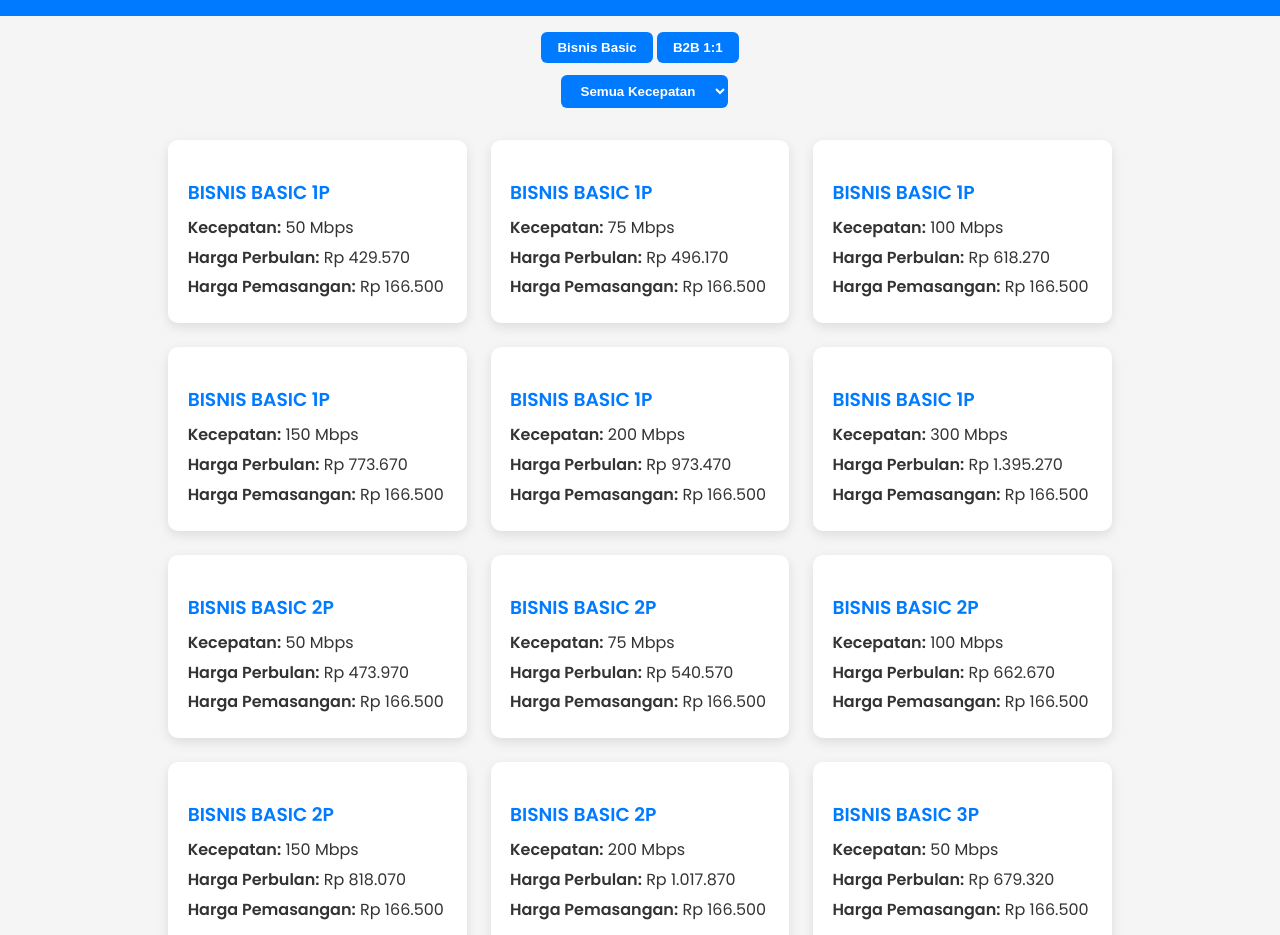
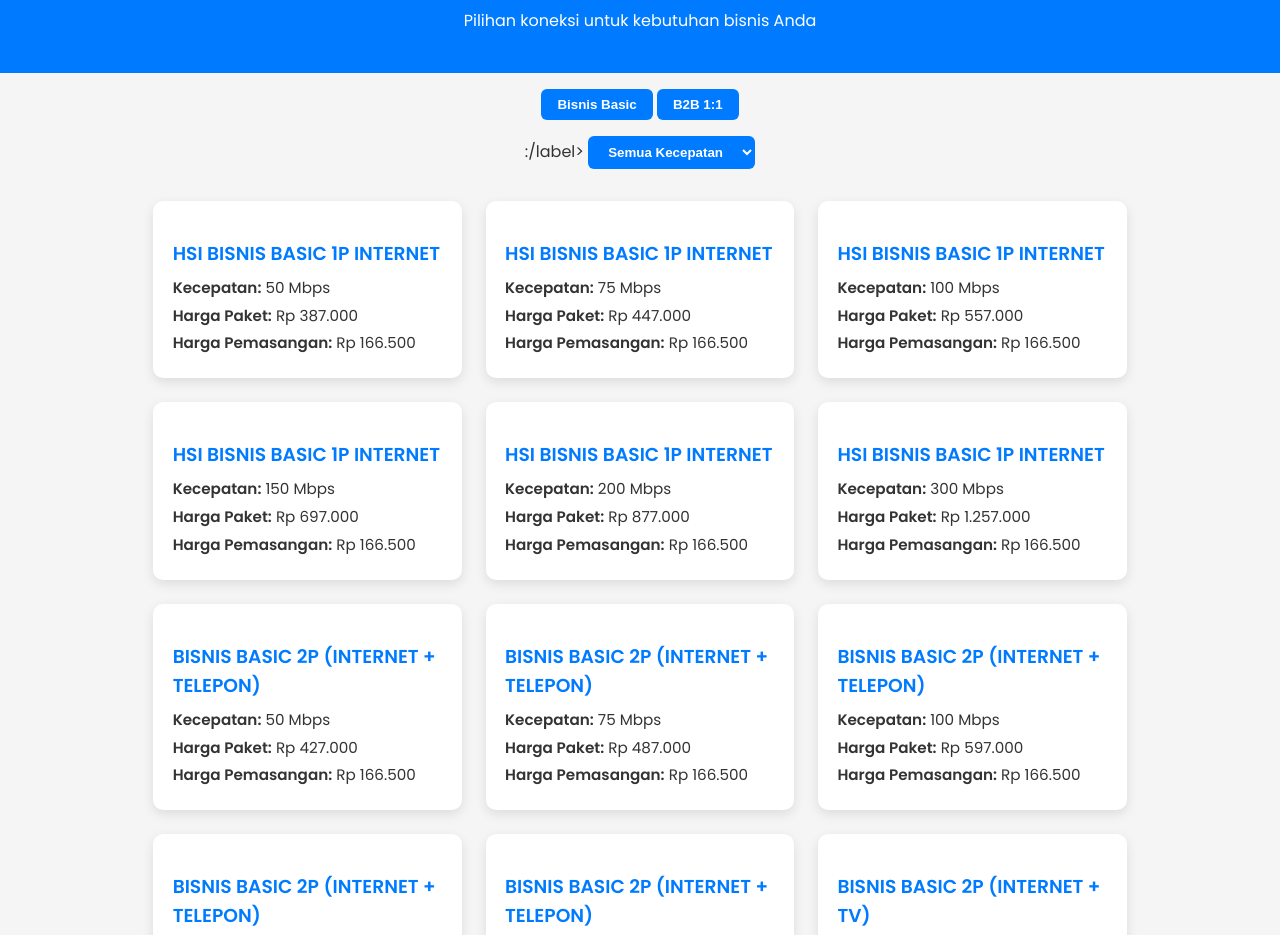
Before and after one commit to rahmathaikal05/indibiz-MN02233, a plain HTML site: page index.html in a window 1280 px wide. Shown: the part 107-1042 px from the top of the page. Drawn offline with Linux system fonts and the light colour scheme.

Commit message:
Add files via upload

```diff
--- a/index.html
+++ b/index.html
@@ -1,15 +1,16 @@
 <!DOCTYPE html>
 <html lang="id">
 <head>
-  <meta charset="UTF-8" />
-  <meta name="viewport" content="width=device-width, initial-scale=1" />
-  <title>Paket INDIBIZ</title>
-  <link rel="stylesheet" href="style.css" />
-  <link href="https://fonts.googleapis.com/css2?family=Poppins:wght@400;600&display=swap" rel="stylesheet" />
+  <meta charset="UTF-8">
+  <meta name="viewport" content="width=device-width, initial-scale=1.0">
+  <title>Promosi INDIBIZ</title>
+  <link rel="stylesheet" href="style.css">
+  <link href="https://fonts.googleapis.com/css2?family=Poppins:wght@400;600&display=swap" rel="stylesheet">
 </head>
 <body>
   <header>
-    <h1>Promo Paket INDIBIZ</h1>
+    <h1>Paket Internet INDIBIZ</h1>
+    <p>Pilihan koneksi untuk kebutuhan bisnis Anda</p>
   </header>
 
   <section class="filter-bar">
@@ -18,7 +19,7 @@
       <button onclick="filterCategory('b2b')">B2B 1:1</button>
     </div>
     <div class="filter-dropdown">
-    <label for="speedFilter"></label>
+      <label for="speedFilter">:/label>
       <select id="speedFilter">
         <option value="all">Semua Kecepatan</option>
         <option value="50">50 Mbps</option>
@@ -31,7 +32,6 @@
     </div>
   </section>
 
-
   <section id="productContainer" class="card-container"></section>
 
   <section class="syarat">
@@ -41,7 +41,9 @@
       <li>Biaya di atas sudah termasuk biaya admin jasa layanan Rp5.000.</li>
       <li>Wajib berlangganan minimal 12 bulan.</li>
     </ul>
-    <p><strong>Info lengkap hubungi:</strong> <a href="https://wa.me/6285260585881" target="_blank">Bahagia (0852-6058-5881)</a></p>
+    <p><strong>Info lengkap hubungi:</strong>
+      <a href="https://wa.me/6281376731523" target="_blank"><br>Bahagia (0813-7673-1523)</a>
+    </p>
   </section>
 
   <footer>
--- a/script.js
+++ b/script.js
@@ -1,47 +1,61 @@
 const data = [
-  // BISNIS BASIC 1P
-  { category: 'basic', nama: 'BISNIS BASIC 1P', kecepatan: 50, perbulan: 429570, pemasangan: 166500 },
-  { category: 'basic', nama: 'BISNIS BASIC 1P', kecepatan: 75, perbulan: 496170, pemasangan: 166500 },
-  { category: 'basic', nama: 'BISNIS BASIC 1P', kecepatan: 100, perbulan: 618270, pemasangan: 166500 },
-  { category: 'basic', nama: 'BISNIS BASIC 1P', kecepatan: 150, perbulan: 773670, pemasangan: 166500 },
-  { category: 'basic', nama: 'BISNIS BASIC 1P', kecepatan: 200, perbulan: 973470, pemasangan: 166500 },
-  { category: 'basic', nama: 'BISNIS BASIC 1P', kecepatan: 300, perbulan: 1395270, pemasangan: 166500 },
-
-  // BISNIS BASIC 2P
-  { category: 'basic', nama: 'BISNIS BASIC 2P', kecepatan: 50, perbulan: 473970, pemasangan: 166500 },
-  { category: 'basic', nama: 'BISNIS BASIC 2P', kecepatan: 75, perbulan: 540570, pemasangan: 166500 },
-  { category: 'basic', nama: 'BISNIS BASIC 2P', kecepatan: 100, perbulan: 662670, pemasangan: 166500 },
-  { category: 'basic', nama: 'BISNIS BASIC 2P', kecepatan: 150, perbulan: 818070, pemasangan: 166500 },
-  { category: 'basic', nama: 'BISNIS BASIC 2P', kecepatan: 200, perbulan: 1017870, pemasangan: 166500 },
-
-  // BISNIS BASIC 3P
-  { category: 'basic', nama: 'BISNIS BASIC 3P', kecepatan: 50, perbulan: 679320, pemasangan: 166500 },
-  { category: 'basic', nama: 'BISNIS BASIC 3P', kecepatan: 75, perbulan: 745920, pemasangan: 166500 },
-  { category: 'basic', nama: 'BISNIS BASIC 3P', kecepatan: 100, perbulan: 868020, pemasangan: 166500 },
-  { category: 'basic', nama: 'BISNIS BASIC 3P', kecepatan: 150, perbulan: 1023420, pemasangan: 166500 },
-  { category: 'basic', nama: 'BISNIS BASIC 3P', kecepatan: 200, perbulan: 1223220, pemasangan: 166500 },
-  { category: 'basic', nama: 'BISNIS BASIC 3P', kecepatan: 300, perbulan: 1645020, pemasangan: 166500 },
+  // HSI BISNIS BASIC 1P INTERNET
+  { category: 'basic', nama: 'HSI BISNIS BASIC 1P INTERNET', kecepatan: 50, harga: 387000, pasang: 166500 },
+  { category: 'basic', nama: 'HSI BISNIS BASIC 1P INTERNET', kecepatan: 75, harga: 447000, pasang: 166500 },
+  { category: 'basic', nama: 'HSI BISNIS BASIC 1P INTERNET', kecepatan: 100, harga: 557000, pasang: 166500 },
+  { category: 'basic', nama: 'HSI BISNIS BASIC 1P INTERNET', kecepatan: 150, harga: 697000, pasang: 166500 },
+  { category: 'basic', nama: 'HSI BISNIS BASIC 1P INTERNET', kecepatan: 200, harga: 877000, pasang: 166500 },
+  { category: 'basic', nama: 'HSI BISNIS BASIC 1P INTERNET', kecepatan: 300, harga: 1257000, pasang: 166500 },
 
   // B2B
-  { category: 'b2b', nama: 'HSI B2B', kecepatan: 50, perbulan: 487290, pemasangan: 166500 },
-  { category: 'b2b', nama: 'HSI B2B', kecepatan: 75, perbulan: 576090, pemasangan: 166500 },
-  { category: 'b2b', nama: 'HSI B2B', kecepatan: 100, perbulan: 742590, pemasangan: 166500 },
-  { category: 'b2b', nama: 'HSI B2B', kecepatan: 150, perbulan: 909090, pemasangan: 166500 },
-  { category: 'b2b', nama: 'HSI B2B', kecepatan: 200, perbulan: 1164390, pemasangan: 166500 },
-  { category: 'b2b', nama: 'HSI B2B', kecepatan: 300, perbulan: 1663890, pemasangan: 166500 },
+  { category: 'b2b', nama: 'HSI B2B (1:1)', kecepatan: 50, harga: 439000, pasang: 166500 },
+  { category: 'b2b', nama: 'HSI B2B (1:1)', kecepatan: 75, harga: 519000, pasang: 166500 },
+  { category: 'b2b', nama: 'HSI B2B (1:1)', kecepatan: 100, harga: 669000, pasang: 166500 },
+  { category: 'b2b', nama: 'HSI B2B (1:1)', kecepatan: 150, harga: 819000, pasang: 166500 },
+  { category: 'b2b', nama: 'HSI B2B (1:1)', kecepatan: 200, harga: 1049000, pasang: 166500 },
+  { category: 'b2b', nama: 'HSI B2B (1:1)', kecepatan: 300, harga: 1499000, pasang: 166500 },
+
+  // BISNIS BASIC 2P (INTERNET + TELEPON)
+  { category: 'basic', nama: 'BISNIS BASIC 2P (INTERNET + TELEPON)', kecepatan: 50, harga: 427000, pasang: 166500 },
+  { category: 'basic', nama: 'BISNIS BASIC 2P (INTERNET + TELEPON)', kecepatan: 75, harga: 487000, pasang: 166500 },
+  { category: 'basic', nama: 'BISNIS BASIC 2P (INTERNET + TELEPON)', kecepatan: 100, harga: 597000, pasang: 166500 },
+  { category: 'basic', nama: 'BISNIS BASIC 2P (INTERNET + TELEPON)', kecepatan: 150, harga: 737000, pasang: 166500 },
+  { category: 'basic', nama: 'BISNIS BASIC 2P (INTERNET + TELEPON)', kecepatan: 200, harga: 917000, pasang: 166500 },
+
+  // BISNIS BASIC 2P (INTERNET + TV)
+  { category: 'basic', nama: 'BISNIS BASIC 2P (INTERNET + TV)', kecepatan: 50, harga: 587000, pasang: 166500 },
+  { category: 'basic', nama: 'BISNIS BASIC 2P (INTERNET + TV)', kecepatan: 75, harga: 647000, pasang: 166500 },
+  { category: 'basic', nama: 'BISNIS BASIC 2P (INTERNET + TV)', kecepatan: 100, harga: 757000, pasang: 166500 },
+  { category: 'basic', nama: 'BISNIS BASIC 2P (INTERNET + TV)', kecepatan: 150, harga: 897000, pasang: 166500 },
+  { category: 'basic', nama: 'BISNIS BASIC 2P (INTERNET + TV)', kecepatan: 200, harga: 1077000, pasang: 166500 },
+
+  // BISNIS BASIC 3P (INTERNET + TELEPON + TV)
+  { category: 'basic', nama: 'BISNIS BASIC 3P (INTERNET + TELEPON + TV)', kecepatan: 50, harga: 612000, pasang: 166500 },
+  { category: 'basic', nama: 'BISNIS BASIC 3P (INTERNET + TELEPON + TV)', kecepatan: 75, harga: 672000, pasang: 166500 },
+  { category: 'basic', nama: 'BISNIS BASIC 3P (INTERNET + TELEPON + TV)', kecepatan: 100, harga: 782000, pasang: 166500 },
+  { category: 'basic', nama: 'BISNIS BASIC 3P (INTERNET + TELEPON + TV)', kecepatan: 150, harga: 922000, pasang: 166500 },
+  { category: 'basic', nama: 'BISNIS BASIC 3P (INTERNET + TELEPON + TV)', kecepatan: 200, harga: 1102000, pasang: 166500 },
+  { category: 'basic', nama: 'BISNIS BASIC 3P (INTERNET + TELEPON + TV)', kecepatan: 300, harga: 1482000, pasang: 166500 },
 ];
 
 let currentCategory = 'basic';
 
+document.getElementById('speedFilter').addEventListener('change', renderCards);
+
+function filterCategory(cat) {
+  currentCategory = cat;
+  renderCards();
+}
+
 function renderCards() {
   const container = document.getElementById('productContainer');
-  const speed = document.getElementById('speedFilter').value;
+  const selectedSpeed = document.getElementById('speedFilter').value;
   container.innerHTML = '';
 
-  const filtered = data.filter(item => {
-    return (item.category === currentCategory) &&
-           (speed === 'all' || item.kecepatan == speed);
-  });
+  const filtered = data.filter(item =>
+    item.category === currentCategory &&
+    (selectedSpeed === 'all' || item.kecepatan == selectedSpeed)
+  );
 
   filtered.forEach(item => {
     const card = document.createElement('div');
@@ -49,19 +63,11 @@ function renderCards() {
     card.innerHTML = `
       <h3>${item.nama}</h3>
       <p><strong>Kecepatan:</strong> ${item.kecepatan} Mbps</p>
-      <p><strong>Harga Perbulan:</strong> Rp ${item.perbulan.toLocaleString('id-ID')}</p>
-      <p><strong>Harga Pemasangan:</strong> Rp ${item.pemasangan.toLocaleString('id-ID')}</p>
+      <p><strong>Harga Paket:</strong> Rp ${item.harga.toLocaleString('id-ID')}</p>
+      <p><strong>Harga Pemasangan:</strong> Rp ${item.pasang.toLocaleString('id-ID')}</p>
     `;
     container.appendChild(card);
   });
 }
 
-function filterCategory(cat) {
-  currentCategory = cat;
-  renderCards();
-}
-
-document.getElementById('speedFilter').addEventListener('change', renderCards);
-
-// Init
 renderCards();
--- a/style.css
+++ b/style.css
@@ -16,32 +16,32 @@ body {
 header {
   background-color: var(--biru);
   color: var(--putih);
-  padding: 1rem;
   text-align: center;
+  padding: 1.5rem;
 }
 
 .filter-bar {
   display: flex;
-  justify-content: center;
-  flex-wrap: wrap;
+  flex-direction: column;
+  align-items: center;
   gap: 1rem;
   padding: 1rem;
 }
 
 .btn-group button,
-#speedFilter {
+.filter-dropdown select {
   padding: 0.5rem 1rem;
+  border-radius: 6px;
   border: none;
-  border-radius: 6px;
   background-color: var(--biru);
   color: var(--putih);
+  font-weight: 600;
   cursor: pointer;
-  font-weight: 600;
   transition: background 0.3s;
 }
 
 .btn-group button:hover,
-#speedFilter:hover {
+.filter-dropdown select:hover {
   background-color: #0056b3;
 }
 
@@ -58,14 +58,14 @@ header {
   box-shadow: 0 4px 12px var(--bayangan);
   border-radius: 10px;
   padding: 1.2rem;
-  width: 260px;
+  width: 270px;
   transition: transform 0.3s ease, box-shadow 0.3s ease;
-  animation: fadeIn 0.5s ease-in-out;
+  animation: fadeIn 0.4s ease-in-out;
 }
 
 .card:hover {
   transform: translateY(-5px);
-  box-shadow: 0 6px 16px rgba(0, 0, 0, 0.2);
+  box-shadow: 0 6px 16px rgba(0, 0, 0, 0.15);
 }
 
 .card h3 {
@@ -75,12 +75,19 @@ header {
 
 .card p {
   margin: 0.3rem 0;
+  font-size: 0.95rem;
+}
+
+.card .deskripsi {
+  font-size: 0.85rem;
+  color: #555;
+  margin-top: 0.5rem;
 }
 
 .syarat {
-  padding: 1rem 2rem;
-  background-color: var(--putih);
+  background: var(--putih);
   margin: 2rem;
+  padding: 1.5rem;
   border-left: 4px solid var(--biru);
   border-radius: 6px;
 }
@@ -95,35 +102,6 @@ header {
   font-weight: bold;
 }
 
-@keyframes fadeIn {
-  from { opacity: 0; transform: translateY(20px); }
-  to { opacity: 1; transform: translateY(0); }
-}
-
-
-.filter-bar {
-  display: flex;
-  flex-direction: column;
-  align-items: center;
-  gap: 0.75rem;
-  padding: 1rem;
-}
-
-.filter-dropdown label {
-  margin-right: 0.5rem;
-  font-weight: 500;
-}
-
-.filter-dropdown select {
-  padding: 0.4rem 0.8rem;
-  border-radius: 6px;
-  border: 1px solid #ccc;
-  font-weight: 600;
-  background-color: var(--putih);
-  color: var(--teks);
-}
-
-
 footer {
   text-align: center;
   padding: 1rem;
@@ -133,3 +111,8 @@ footer {
   margin-top: 2rem;
   border-top: 1px solid #ccc;
 }
+
+@keyframes fadeIn {
+  from { opacity: 0; transform: translateY(15px); }
+  to { opacity: 1; transform: translateY(0); }
+}
```
Lines whose indentation alone changed are shown as unchanged.
